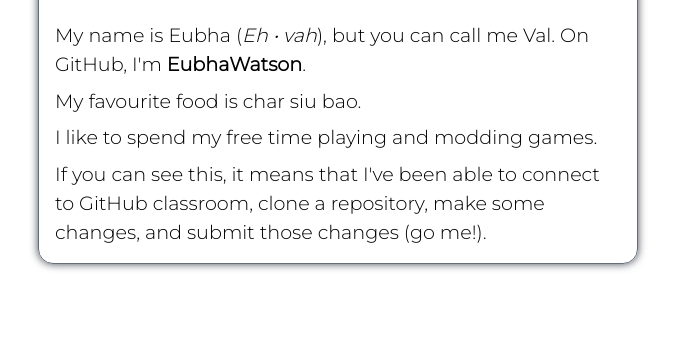
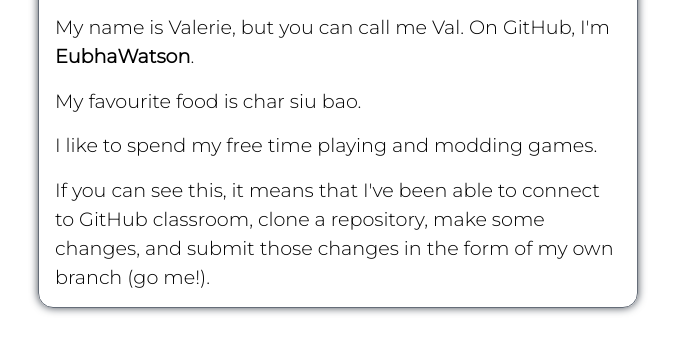
Before and after one commit to webtooweb/hello-git, a plain HTML site: page index.html in a window 1280 px wide. Shown: the part 156-508 px from the top of the page, without its empty margins (302-977 px from the left). Drawn offline with Linux system fonts and the light colour scheme.

```diff
--- a/css/styles.css
+++ b/css/styles.css
@@ -23,7 +23,11 @@ h1 {
 p {
 	font-family: 'Montserrat', sans-serif;
 	font-size: 1.2rem;
-	padding-top: 0.5rem;
+	padding-top: 1rem;
+}
+
+p:first-of-type {
+	padding-top: 0;
 }
 
 div.container div {
--- a/index.html
+++ b/index.html
@@ -23,7 +23,7 @@
 			<h1>Hello!</h1>
 			<div>
 				<!-- Make sure that you include your own name, pronounciation, nickname, and GitHub handle here, -->
-				<p>My name is Eubha (<em>Eh &#8226; vah</em>), but you can call me Val. On GitHub, I'm <strong>EubhaWatson</strong>.</p>
+				<p>My name is Valerie, but you can call me Val. On GitHub, I'm <strong>EubhaWatson</strong>.</p>
 
 				<!-- What's your favourite food? -->
 				<p>My favourite food is char siu bao.</p>
@@ -31,7 +31,7 @@
 				<!-- What do you like to do in your free time? -->
 				<p>I like to spend my free time playing and modding games.</p>
 
-				<p>If you can see this, it means that I've been able to connect to GitHub classroom, clone a repository, make some changes, and submit those changes (go me!).</p>
+				<p>If you can see this, it means that I've been able to connect to GitHub classroom, clone a repository, make some changes, and submit those changes in the form of my own branch (go me!).</p>
 			</div>
 		</div>
 	</body>
```
Also changed, not shown: 1 other file.
